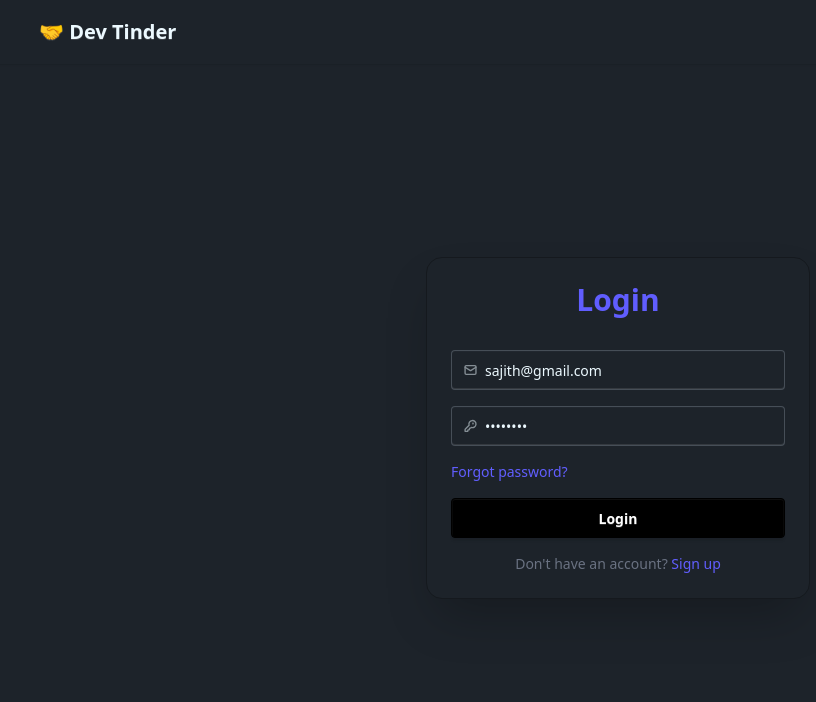
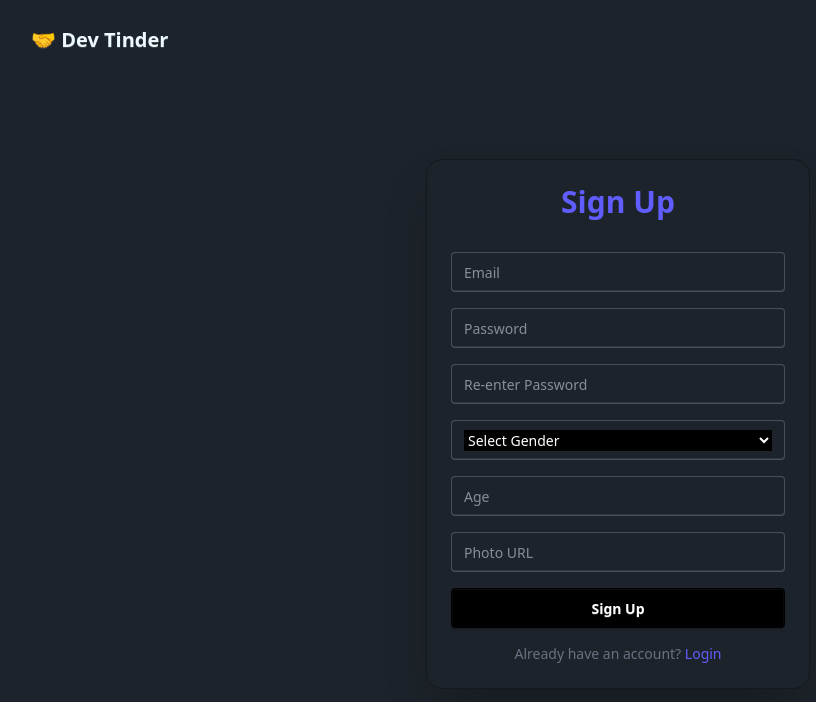
Before and after one commit to Amarjeev/Dev-Tinder-Web, a React (Vite) app: page /signup in a window 1280 px wide. Shown: the top 702 px of the page, without its empty margins (22-838 px from the left). Built offline with nearby package versions, Linux system fonts and the light colour scheme.

Commit message:
Daily update - 2025-05-16

```diff
--- a/src/components/Navbar/Navbar.jsx
+++ b/src/components/Navbar/Navbar.jsx
@@ -4,12 +4,12 @@ import { useDispatch, useSelector } from 'react-redux';
 import { Link, useNavigate } from 'react-router-dom';
 import { BaseUrl } from '../BaseUrl/BaseUrl';
 import { removeUser } from '../../utils/userSlice';
-// import Loading from '../Loading/Loading';
 
 function Navbar() {
   const user = useSelector((store) => store.user);
   const navigate = useNavigate();
   const dispatch = useDispatch();
+  const _id = user?._id;
 
   const handleLogout = async () => {
     try {
@@ -17,56 +17,75 @@ function Navbar() {
     } catch (err) {
       console.error('Logout failed:', err);
     } finally {
-      // <Loading />;
-      navigate('/signup');
       dispatch(removeUser());
+      navigate('/login');
     }
   };
 
   return (
-    <div>
     <div className="navbar bg-base-100 shadow-sm">
+      {/* Brand */}
       <div className="flex-1">
-          <Link to="/" className="btn btn-ghost text-xl mx-9">
+        <Link to="#" className="btn btn-ghost text-xl mx-9">
           🤝 Dev Tinder
         </Link>
       </div>
 
-        <div className="flex items-center">
-          {/* Scrollable badge bar */}
+      {/* Right Side */}
+      <div className="flex items-center gap-4">
+        {/* Dropdown Menu for Badge Bar */}
         {user && (
-            <div className="overflow-x-auto whitespace-nowrap flex gap-2 px-4 mr-4">
-              <div className="badge badge-primary h-6 inline-block">Friend Requests</div>
-              <div className="badge badge-secondary h-6 inline-block">Suggestions</div>
-              <div className="badge badge-accent h-6 inline-block">Your Friends</div>
-              <div className="badge badge-neutral h-6 inline-block">Pending Requests</div>
-              <div className="badge badge-info h-6 inline-block">My Profile</div>
+          <div className="dropdown dropdown-end">
+            <div tabIndex={0} role="button" className="btn btn-outline btn-sm m-1">
+              📂 Menu
+            </div>
+
+            <div
+              tabIndex={0}
+              className="dropdown-content z-[100] menu p-2 shadow bg-base-100 rounded-box w-max"
+            >
+              <div className="overflow-x-auto whitespace-nowrap flex gap-3 px-4 py-2 rounded-lg bg-base-200">
+                <div className="badge badge-primary h-7 px-4 hover:scale-105 transition-transform cursor-pointer">
+                  🤝 Friend Requests
+                </div>
+
+                <Link to={`/PeopleList/${_id}`}>
+                  <div className="badge badge-secondary h-7 px-4 hover:scale-105 transition-transform cursor-pointer">
+                    💡 Suggestions
+                  </div>
+                </Link>
+
+                <div className="badge badge-accent h-7 px-4 hover:scale-105 transition-transform cursor-pointer">
+                  👥 Your Friends
+                </div>
+
+                <div className="badge badge-neutral h-7 px-4 hover:scale-105 transition-transform cursor-pointer">
+                  ⏳ Pending Requests
+                </div>
+
+                <div className="badge badge-info h-7 px-4 hover:scale-105 transition-transform cursor-pointer">
+                  🙋‍♂️ My Profile
+                </div>
+              </div>
+            </div>
           </div>
         )}
 
-          <div className="mr-60"></div>
-
-          {/* Avatar and dropdown menu */}
-          <div className="dropdown dropdown-end mx-4">
+        {/* Avatar Dropdown */}
         {user && (
+          <div className="dropdown dropdown-end">
             <div tabIndex={0} role="button" className="btn btn-ghost btn-circle avatar">
               <div className="w-10 rounded-full">
-                  <img
-                    alt="User avatar"
-                    src={user.photoUrl || '/default-avatar.png'}
-                  />
+                <img alt="User avatar" src={user.photoUrl || '/default-avatar.png'} />
               </div>
             </div>
-            )}
 
             <ul
               tabIndex={0}
               className="menu menu-sm dropdown-content mt-3 w-52 p-2 shadow bg-base-100 rounded-box z-50"
             >
               <li>
-                <Link to="/profilecard" className="justify-between">
-                  Profile
-                </Link>
+                <Link to="/profilecard" className="justify-between">Profile</Link>
               </li>
               <li>
                 <a>Settings</a>
@@ -76,7 +95,7 @@ function Navbar() {
               </li>
             </ul>
           </div>
-        </div>
+        )}
       </div>
     </div>
   );
--- /dev/null
+++ b/src/components/Navbar/SignupNavbar.jsx
@@ -0,0 +1,16 @@
+import React from 'react'
+import { Link} from 'react-router-dom';
+
+function SignupNavbar() {
+  return (
+    <div>
+      <div className="flex-1">
+        <Link to="#" className="btn btn-ghost text-xl mx-9 mt-5">
+          🤝 Dev Tinder
+        </Link>
+      </div>
+    </div>
+  )
+}
+
+export default SignupNavbar
--- /dev/null
+++ b/src/pages/Login.jsx
@@ -0,0 +1,136 @@
+import React, { useState } from 'react';
+import axios from 'axios';
+import Alert from '../components/alert/Alert';
+import { useDispatch } from 'react-redux';
+import { addUser } from '../utils/userSlice';
+import { useNavigate } from 'react-router-dom';
+import { BaseUrl } from '../components/BaseUrl/BaseUrl';
+import SignupNavbar from '../components/Navbar/SignupNavbar';
+
+
+
+function Login() {
+  const [email, setEmail] = useState('raina@gmail.com');
+  const [password, setPassword] = useState('amar123$');
+  const [alertbar, setalertbar] = useState(true);
+  const [errorMessage, setErrorMessage] = useState('');
+  const dispatch = useDispatch();
+  const navigate = useNavigate();
+
+  async function logined(e) {
+    e.preventDefault(); // Prevent default form submission
+    try {
+      if (!email || !password) {
+        alert('Please fill in the form');
+        return;
+      }
+
+      const res = await axios.post(
+        BaseUrl+'login',
+        { email, password },
+        { withCredentials: true }
+      );
+
+      dispatch(addUser(res.data))
+      if (!res) {
+        navigate('/login');
+      }
+
+      if (res) {
+        setalertbar(false);
+        setErrorMessage('');
+        setTimeout(() => {
+          navigate('/usercard');
+        },2000)
+
+
+      }
+    } catch (error) {
+      console.error(error);
+      const e = error.response?.data?.emailerror;
+      setErrorMessage(e);
+    }
+  }
+
+  return (
+    <>
+      {alertbar?<SignupNavbar/>:<Alert/>}
+      {/* <SignupNavbar /> */}
+      {/* <Navbar/> */}
+
+      <div className="min-h-screen flex items-center justify-center bg-gradient-to-br -mt-9">
+        <div className="card w-full max-w-sm shadow-2xl bg-base-100 border border-base-300 rounded-2xl">
+          <div className="card-body p-6 flex flex-col items-center justify-center space-y-6">
+            <h2 className="text-3xl font-extrabold text-center text-primary">Login</h2>
+
+            <form className="form-control space-y-4 w-full items-center" onSubmit={logined}>
+              {/* Email Field */}
+              <label className="input validator w-full">
+                <svg className="h-[1em] opacity-50" xmlns="http://www.w3.org/2000/svg" viewBox="0 0 24 24">
+                  <g strokeLinejoin="round" strokeLinecap="round" strokeWidth="2.5" fill="none" stroke="currentColor">
+                    <rect width="20" height="16" x="2" y="4" rx="2" />
+                    <path d="m22 7-8.97 5.7a1.94 1.94 0 0 1-2.06 0L2 7" />
+                  </g>
+                </svg>
+                <input
+                  value={email}
+                  onChange={(e) => setEmail(e.target.value)}
+                  className="w-full"
+                  type="email"
+                  placeholder="mail@site.com"
+                  required
+                />
+              </label>
+
+              {/* Password Field */}
+              <label className="input validator w-full">
+                <svg className="h-[1em] opacity-50" xmlns="http://www.w3.org/2000/svg" viewBox="0 0 24 24">
+                  <g strokeLinejoin="round" strokeLinecap="round" strokeWidth="2.5" fill="none" stroke="currentColor">
+                    <path d="M2.586 17.414A2 2 0 0 0 2 18.828V21a1 1 0 0 0 1 1h3a1 1 0 0 0 1-1v-1a1 1 0 0 1 1-1h1a1 1 0 0 0 1-1v-1a1 1 0 0 1 1-1h.172a2 2 0 0 0 1.414-.586l.814-.814a6.5 6.5 0 1 0-4-4z" />
+                    <circle cx="16.5" cy="7.5" r=".5" fill="currentColor" />
+                  </g>
+                </svg>
+                <input
+                  value={password}
+                  onChange={(e) => setPassword(e.target.value)}
+                  className="w-full"
+                  type="password"
+                  placeholder="Password"
+                  required
+                  minLength="4"
+                />
+              </label>
+
+              {/* Optional error message */}
+              {errorMessage && (
+                <p className="text-red-500 text-sm text-center">{errorMessage}</p>
+              )}
+
+              {/* Forgot Password */}
+              <div className="flex justify-between text-sm text-gray-500 w-full">
+                <a href="#" className="text-primary hover:underline">
+                  Forgot password?
+                </a>
+              </div>
+
+              {/* Login Button */}
+              <button type="submit" className="btn bg-black text-white border-black w-full">
+                Login
+              </button>
+
+              {/* Redirect to Signup */}
+              <p className="text-sm text-center text-gray-500 w-full">
+                Don't have an account?{' '}
+                <a href="/signup" className="text-primary hover:underline">
+                  Sign up
+                </a>
+              </p>
+            </form>
+          </div>
+        </div>
+      </div>
+    </>
+  );
+}
+
+export default Login;
--- a/src/pages/Signup.jsx
+++ b/src/pages/Signup.jsx
@@ -1,126 +1,147 @@
 import React, { useState } from 'react';
 import axios from 'axios';
-import Navbar from '../components/Navbar/Navbar';
 import Alert from '../components/alert/Alert';
-import { useDispatch } from 'react-redux';
-import { addUser } from '../utils/userSlice';
 import { useNavigate } from 'react-router-dom';
 import { BaseUrl } from '../components/BaseUrl/BaseUrl';
+import SignupNavbar from '../components/Navbar/SignupNavbar';
 
-
-
-function Login() {
-  const [email, setEmail] = useState('sajith@gmail.com');
-  const [password, setPassword] = useState('amar123$');
-  const [alertbar, setalertbar] = useState(true);
+function  Signup() {
+  const [email, setEmail] = useState('');
+  const [password, setPassword] = useState('');
+  const [repassword, setRepassword] = useState('');
+  const [gender, setGender] = useState('');
+  const [age, setAge] = useState('');
+  const [photoUrl, setPhotoUrl] = useState('');
+  const [alertbar, setAlertbar] = useState(true);
   const [errorMessage, setErrorMessage] = useState('');
-  const dispatch = useDispatch();
   const navigate = useNavigate();
 
-  async function logined(e) {
-    e.preventDefault(); // Prevent default form submission
-    try {
-      if (!email || !password) {
-        alert('Please fill in the form');
+  const handleSignup = async (e) => {
+    e.preventDefault();
+
+    if (!email || !password || !repassword || !gender || !age || !photoUrl) {
+      setErrorMessage('All fields are required.');
       return;
     }
 
-      const res = await axios.post(
-        BaseUrl+'login',
-        { email, password },
-        { withCredentials: true }
-      );
-
-      dispatch(addUser(res.data))
-      if (!res) {
-        navigate('/signup');
+    if (password !== repassword) {
+      setErrorMessage("Passwords don't match.");
+      return;
     }
 
-      if (res) {
-        setalertbar(false);
-        setErrorMessage('');
-        setTimeout(() => {
-          navigate('/usercard');
-        },2000)
+    try {
 
 
+    //   if (response.data.success) {
+    //     setAlertbar(false);
+    //     setTimeout(() => navigate('/login'), 2000);
+    //   }
+    } catch (err) {
+      setErrorMessage(err.response?.data?.message || 'Signup failed.');
     }
-    } catch (error) {
-      console.error(error);
-      const e = error.response?.data?.emailerror;
-      setErrorMessage(e);
-    }
-  }
+  };
 
   return (
     <>
-      {alertbar ? <Navbar /> : <Alert />}
-
+      {alertbar ? <SignupNavbar /> : <Alert />}
       <div className="min-h-screen flex items-center justify-center bg-gradient-to-br -mt-9">
         <div className="card w-full max-w-sm shadow-2xl bg-base-100 border border-base-300 rounded-2xl">
           <div className="card-body p-6 flex flex-col items-center justify-center space-y-6">
-            <h2 className="text-3xl font-extrabold text-center text-primary">Login</h2>
+            <h2 className="text-3xl font-extrabold text-center text-primary">Sign Up</h2>
 
-            <form className="form-control space-y-4 w-full items-center" onSubmit={logined}>
-              {/* Email Field */}
+            <form className="form-control space-y-4 w-full items-center" onSubmit={handleSignup}>
+              {/* Email */}
               <label className="input validator w-full">
-                <svg className="h-[1em] opacity-50" xmlns="http://www.w3.org/2000/svg" viewBox="0 0 24 24">
-                  <g strokeLinejoin="round" strokeLinecap="round" strokeWidth="2.5" fill="none" stroke="currentColor">
-                    <rect width="20" height="16" x="2" y="4" rx="2" />
-                    <path d="m22 7-8.97 5.7a1.94 1.94 0 0 1-2.06 0L2 7" />
-                  </g>
-                </svg>
                 <input
+                  type="email"
+                  placeholder="Email"
+                  className="w-full"
                   value={email}
                   onChange={(e) => setEmail(e.target.value)}
-                  className="w-full"
-                  type="email"
-                  placeholder="mail@site.com"
                   required
                 />
               </label>
 
-              {/* Password Field */}
+              {/* Password */}
               <label className="input validator w-full">
-                <svg className="h-[1em] opacity-50" xmlns="http://www.w3.org/2000/svg" viewBox="0 0 24 24">
-                  <g strokeLinejoin="round" strokeLinecap="round" strokeWidth="2.5" fill="none" stroke="currentColor">
-                    <path d="M2.586 17.414A2 2 0 0 0 2 18.828V21a1 1 0 0 0 1 1h3a1 1 0 0 0 1-1v-1a1 1 0 0 1 1-1h1a1 1 0 0 0 1-1v-1a1 1 0 0 1 1-1h.172a2 2 0 0 0 1.414-.586l.814-.814a6.5 6.5 0 1 0-4-4z" />
-                    <circle cx="16.5" cy="7.5" r=".5" fill="currentColor" />
-                  </g>
-                </svg>
                 <input
+                  type="password"
+                  placeholder="Password"
+                  className="w-full"
                   value={password}
                   onChange={(e) => setPassword(e.target.value)}
-                  className="w-full"
-                  type="password"
-                  placeholder="Password"
+                  minLength={4}
                   required
-                  minLength="4"
                 />
               </label>
 
-              {/* Optional error message */}
-              {errorMessage && (
-                <p className="text-red-500 text-sm text-center">{errorMessage}</p>
-              )}
+              {/* Re-password */}
+              <label className="input validator w-full">
+                <input
+                  type="password"
+                  placeholder="Re-enter Password"
+                  className="w-full"
+                  value={repassword}
+                  onChange={(e) => setRepassword(e.target.value)}
+                  minLength={4}
+                  required
+                />
+              </label>
 
-              {/* Forgot Password */}
-              <div className="flex justify-between text-sm text-gray-500 w-full">
-                <a href="#" className="text-primary hover:underline">
-                  Forgot password?
-                </a>
-              </div>
+              {/* Gender */}
+          <label className="input validator w-full">
+  <select
+    className="w-full bg-black text-white"
+    value={gender}
+    onChange={(e) => setGender(e.target.value)}
+    required
+  >
+    <option value="">Select Gender</option>
+    <option value="male">Male</option>
+    <option value="female">Female</option>
+    <option value="other">Other</option>
+  </select>
+</label>
 
-              {/* Login Button */}
+
+              {/* Age */}
+              <label className="input validator w-full">
+                <input
+                  type="number"
+                  placeholder="Age"
+                  className="w-full"
+                  value={age}
+                  onChange={(e) => setAge(e.target.value)}
+                  required
+                  min={1}
+                />
+              </label>
+
+              {/* Photo URL */}
+              <label className="input validator w-full">
+                <input
+                  type="url"
+                  placeholder="Photo URL"
+                  className="w-full"
+                  value={photoUrl}
+                  onChange={(e) => setPhotoUrl(e.target.value)}
+                  required
+                />
+              </label>
+
+              {/* Error Message */}
+              {errorMessage && <p className="text-red-500 text-sm text-center">{errorMessage}</p>}
+
+              {/* Signup Button */}
               <button type="submit" className="btn bg-black text-white border-black w-full">
-                Login
+                Sign Up
               </button>
 
-              {/* Redirect to Signup */}
+              {/* Redirect to Login */}
               <p className="text-sm text-center text-gray-500 w-full">
-                Don't have an account?{' '}
-                <a href="/signup" className="text-primary hover:underline">
-                  Sign up
+                Already have an account?{' '}
+                <a href="/login" className="text-primary hover:underline">
+                  Login
                 </a>
               </p>
             </form>
@@ -131,4 +152,4 @@ function Login() {
   );
 }
 
-export default Login;
+export default  Signup;
--- a/src/pages/UserCard.jsx
+++ b/src/pages/UserCard.jsx
@@ -47,7 +47,6 @@ function UserCard() {
   useEffect(() => {
     fetchUser();
   }, []);
-
   const handleChange = (e) => {
     const { name, value } = e.target;
 
```
Also changed, not shown: src/App.jsx (+11 -4 lines), src/pages/Feed.jsx (deleted, +0 -35 lines), src/pages/PeopleList.jsx (added, +49 -0 lines), 1 other file (tests, documents, lock files or other folders). Lines whose indentation alone changed are shown as unchanged.
